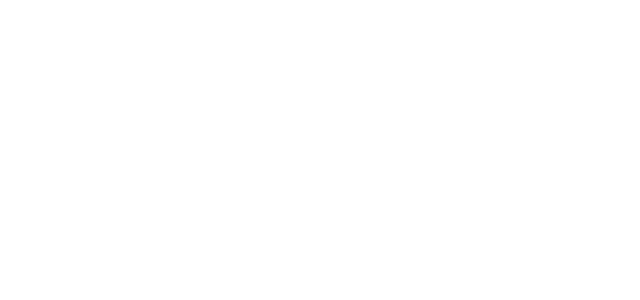
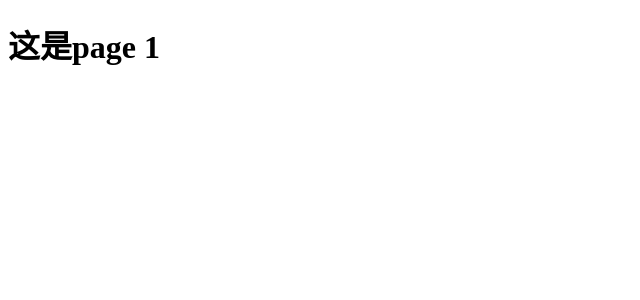
Before and after one commit to tincochan/TnuxtJS, a Nuxt app: page /one in a window 1280 px wide. Before the commit this address had no page. Shown: the top 300 px of the page, without its empty margins (0-640 px from the left). Built offline with nearby package versions, Linux system fonts and the light colour scheme.

Commit message:
Create one.vue

```diff
--- /dev/null
+++ b/pages/one.vue
@@ -0,0 +1,3 @@
+<template>
+    <h1>这是page 1</h1>
+</template>
```
